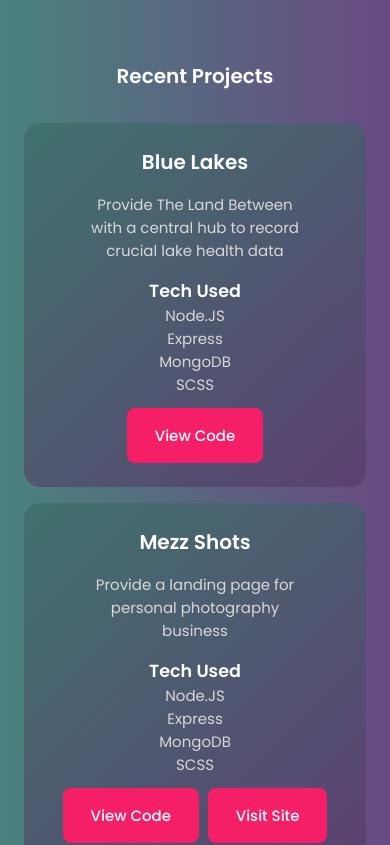
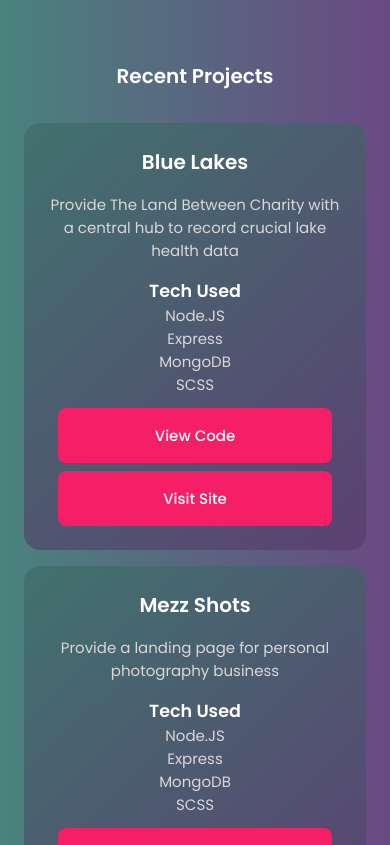
Before and after one commit to JaredMezz2/reactportfolio, a React (Create React App) app: page / in a window 390 px wide. Shown: the part 1040-1885 px from the top of the page. Built offline with nearby package versions, Linux system fonts and the light colour scheme.

Commit message:
- few small style updates - ended tlb contract

```diff
--- a/src/Components/NavBar/NavBar.jsx
+++ b/src/Components/NavBar/NavBar.jsx
@@ -99,7 +99,7 @@ class NavBar extends Component {
                             <a href="#resume" className="nav-link" onClick={this.toggleMenu}>Resume</a>
                         </li>
 
-                        <a href="#contact" className="button-navMenu" onClick={this.toggleMenu}>Contact</a>
+                        <a href="#contact" className="button-navMenu" id='navContact' onClick={this.toggleMenu}>Contact</a>
                     </ul>
                     <div className="nav-close" id="nav-close" onClick={this.toggleMenu}>
                         <FaMixer />
--- a/src/Components/Projects/Projects.jsx
+++ b/src/Components/Projects/Projects.jsx
@@ -9,10 +9,11 @@ import SingleProject from "./SingleProject/SingleProject";
 let projects = [
     {
         title: 'Blue Lakes',
-        purpose: 'Provide The Land Between with a central hub to record crucial lake health data',
+        purpose: 'Provide The Land Between Charity with a central hub to record crucial lake health data',
         techUsed: ['Node.JS', 'Express', 'MongoDB', 'SCSS'],
         links: {
-            github: 'https://github.com/TheLandBetween/BlueLakesProject'
+            github: 'https://github.com/TheLandBetween/BlueLakesProject',
+            liveSite: 'https://bluelakesprojects.com'
         }
     },
     {
--- a/src/Components/Projects/SingleProject/SingleProject.css
+++ b/src/Components/Projects/SingleProject/SingleProject.css
@@ -20,25 +20,34 @@
 .sProject-buttons {
     display: flex;
     justify-content: space-around;
+    padding-left: 10%;
+    padding-right: 10%;
+}
+.sProject-buttons a {
+    width: 40%;
 }
 .tech-list {
     margin-bottom: var(--mb-0-75)
 }
 
 /* Media Breakpoints */
-@media screen and (max-width: 320px) {
+@media screen and (max-width: 576px) {
     .sProject-buttons {
         flex-direction: column;
-        row-gap: 1rem;
+        row-gap: 0.5rem;
         justify-content: center;
         align-items: center;
+    }
+
+    .sProject-buttons a {
+        width: 100%;
     }
 }
 
 /* Media Breakpoints */
-@media screen and (max-width: 576px) {
-    .projects-container {
-        grid-template-columns: .8fr;
-        justify-content: center;
-    }
-}
+/*@media screen and (max-width: 576px) {*/
+/*    .projects-container {*/
+/*        grid-template-columns: .8fr;*/
+/*        justify-content: center;*/
+/*    }*/
+/*}*/
--- a/src/Components/Resume/Resume.jsx
+++ b/src/Components/Resume/Resume.jsx
@@ -15,7 +15,7 @@ let positions = [
     {
         title: 'Software Developer',
         company: 'The Land Between',
-        dates: '06/2021 - Current'
+        dates: '06/2021 - 09/2022'
     },
     {
         title: 'Customer Service Representative',
```
